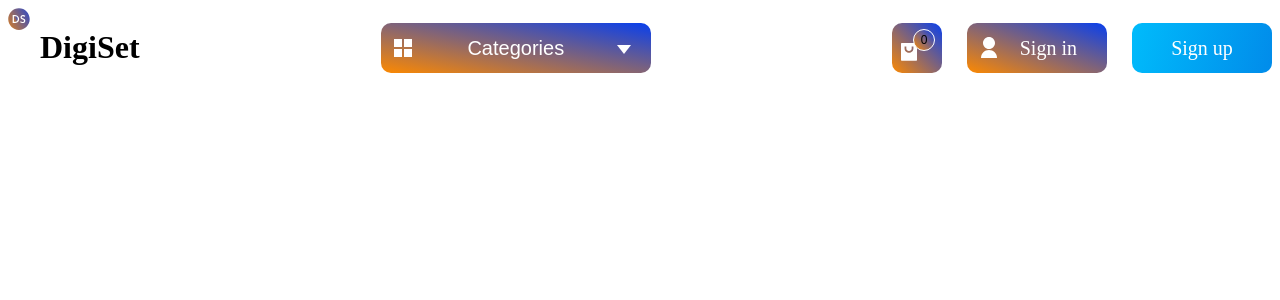
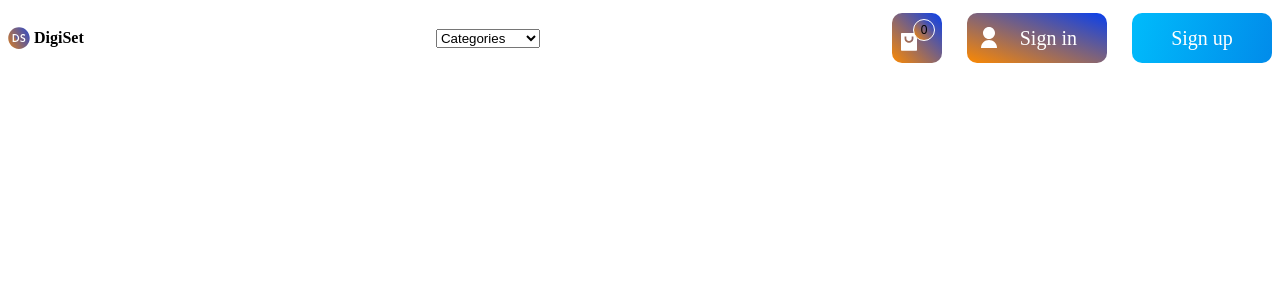
Before and after one commit to ValeriyaGlx/eCommerce-Application, a React (Create React App) app: page / in a window 1280 px wide. Shown: the top 300 px of the page. Built offline with nearby package versions, Linux system fonts and the light colour scheme.

Commit message:
refactor: refactor header components

```diff
--- /dev/null
+++ b/src/constants/headerConstants/headerConstants.ts
@@ -0,0 +1,27 @@
+export const SELECT_CATEGORIES_DATA = [
+  {
+    value: 'top',
+    data: 'TOP Courses',
+    id: Math.random(),
+  },
+  {
+    value: 'free',
+    data: 'FREE!',
+    id: Math.random(),
+  },
+  {
+    value: 'web-dis',
+    data: 'Web Design',
+    id: Math.random(),
+  },
+  {
+    value: 'analytic',
+    data: 'Data Analysis',
+    id: Math.random(),
+  },
+  {
+    value: 'front',
+    data: 'Frontend Dev',
+    id: Math.random(),
+  },
+];
--- a/src/entities/SignInButton/SignInButton.css
+++ b/src/entities/ButtonWithRoute/ButtonWithRoute.css
@@ -1,10 +1,10 @@
-.button-signIn{
+.button-signIn {
   box-sizing: border-box;
   padding: 10px 30px;
   width: 140px;
   height: 50px;
   color: white;
-  background: linear-gradient(to bottom left, #083FED,  #FC8901);
+  background: linear-gradient(to bottom left, #083FED, #FC8901);
   font-size: 20px;
   border: none;
   line-height: 30px;
@@ -13,12 +13,12 @@
   text-align: end;
 }
 
-.button-signIn a{
+.button-signIn a {
   color: white;
   text-decoration: none;
 }
 
-.button-signIn::before{
+.button-signIn::before {
   content: "";
   position: absolute;
   left: 10px;
@@ -30,3 +30,20 @@
   background-size: cover;
   margin-right: 10px;
 }
+
+.button-signUp {
+  text-align: center;
+  width: 140px;
+  height: 50px;
+  line-height: 50px;
+  color: white;
+  background: linear-gradient(103.86deg, #00C6FF -22.01%, #0183E7 117.6%);
+  font-size: 20px;
+  border: none;
+  border-radius: 10px;
+}
+
+.button-signUp a {
+  color: white;
+  text-decoration: none;
+}
--- /dev/null
+++ b/src/entities/ButtonWithRoute/ButtonWithRoute.tsx
@@ -0,0 +1,19 @@
+import React, { FC } from 'react';
+import { Link } from 'react-router-dom';
+import './ButtonWithRoute.css';
+
+interface ButtonProps {
+  className: string;
+  path: string;
+  data: string;
+}
+
+const ButtonWithRoute: FC<ButtonProps> = ({ className, path, data }) => {
+  return (
+    <div className={className}>
+      <Link to={path}>{data}</Link>
+    </div>
+  );
+};
+
+export default ButtonWithRoute;
--- a/src/entities/SignInButton/SignInButton.tsx
+++ /dev/null
@@ -1,11 +0,0 @@
-import React from 'react';
-import { Link } from 'react-router-dom';
-import './SignInButton.css';
-
-export function SignInButton() {
-  return (
-    <div className='button-signIn'>
-      <Link to='/signIn'>Sign in</Link>
-    </div>
-  );
-}
--- a/src/pages/HomePage/HomePage.tsx
+++ b/src/pages/HomePage/HomePage.tsx
@@ -1,12 +1,12 @@
 import React from 'react';
 
-import { HeaderMain } from '../../widgets/Header/HeaderMain';
+import { Header } from '../../widgets/Header/Header';
 import './HomePage.css';
 
 export function HomePage() {
   return (
     <div className='wrapper'>
-      <HeaderMain />
+      <Header />
     </div>
   );
 }
--- /dev/null
+++ b/src/shared/Logo/Logo.css
@@ -0,0 +1,8 @@
+.header-logo {
+  display: flex;
+  align-items: center;
+}
+
+.logo-img {
+  margin-right: 4px;
+}
--- /dev/null
+++ b/src/shared/Logo/Logo.tsx
@@ -0,0 +1,19 @@
+import React, { FC } from 'react';
+
+import logoMain from '../../assets/icons/logo-main.svg';
+import './Logo.css';
+
+interface LogoProps {
+  logo?: typeof logoMain;
+}
+
+const Logo: FC<LogoProps> = ({ logo }) => {
+  return (
+    <div className='header-logo'>
+      <img src={logo ? logo : logoMain} className='logo-img' alt='logo' />
+      <h4 className='logo-title'>DigiSet</h4>
+    </div>
+  );
+};
+
+export default Logo;
--- a/src/widgets/Header/Header.css
+++ b/src/widgets/Header/Header.css
@@ -1,20 +1,12 @@
-.header{
+.header {
   display: flex;
   justify-content: space-between;
   align-items: center;
 }
 
-.wrapper-button{
+.wrapper-button {
   display: flex;
   justify-content: space-between;
   align-items: center;
   gap: 25px;
 }
-
-.header-logo{
-  display: flex;
-}
-
-.logo-img{
-  margin-right: 10px;
-}
--- /dev/null
+++ b/src/widgets/Header/Header.tsx
@@ -0,0 +1,31 @@
+import React from 'react';
+
+import iconCart from '../../assets/icons/icon-cart.svg';
+import './Header.css';
+import { CartButton } from '../../entities/CartButton/CartButton';
+import ButtonWithRoute from '../../entities/ButtonWithRoute/ButtonWithRoute';
+import Logo from '../../shared/Logo/Logo';
+import SelectTag from '../../entities/SelectTag/SelectTag';
+import { SELECT_CATEGORIES_DATA as categoriesArray } from '../../constants/headerConstants/headerConstants';
+
+export function Header() {
+  return (
+    <header className='header'>
+      <Logo />
+      <SelectTag defaultData={'Categories'} selectArray={categoriesArray} />
+      <div className='wrapper-button'>
+        <CartButton src={iconCart} alt='cartButton' />
+        <ButtonWithRoute
+          className={'button-signIn'}
+          path={'/signIn'}
+          data={'Sign in'}
+        />
+        <ButtonWithRoute
+          className={'button-signUp'}
+          path={'/singUp'}
+          data={'Sign up'}
+        />
+      </div>
+    </header>
+  );
+}
--- a/src/widgets/Header/HeaderMain.tsx
+++ /dev/null
@@ -1,26 +0,0 @@
-import React from 'react';
-
-import logo from '../../assets/icons/logo.svg';
-import iconCart from '../../assets/icons/icon-cart.svg';
-import './Header.css';
-import { Categories } from '../../entities/Categories/Categories';
-import { CartButton } from '../../entities/CartButton/CartButton';
-import { SignInButton } from '../../entities/SignInButton/SignInButton';
-import { SignUpButton } from '../../entities/SignUpButton/SignUpButton';
-
-export function HeaderMain() {
-  return (
-    <header className='header'>
-      <div className='header-logo'>
-        <img src={logo} className='logo-img' alt='logo' />
-        <h1 className='logo-title'>DigiSet</h1>
-      </div>
-      <Categories />
-      <div className='wrapper-button'>
-        <CartButton src={iconCart} alt='cartButton' />
-        <SignInButton />
-        <SignUpButton />
-      </div>
-    </header>
-  );
-}
--- a/src/widgets/SignUpSection/SignUpSection.tsx
+++ b/src/widgets/SignUpSection/SignUpSection.tsx
@@ -7,10 +7,12 @@ import {
 import SelectTag from '../../entities/SelectTag/SelectTag';
 import InputSubmit from '../../entities/InputSubmit/InputSubmit';
 import InputCheckbox from '../../entities/InputCheckbox/InputCheckbox';
+import Logo from '../../shared/Logo/Logo';
 
 const SignUpSection = () => {
   return (
     <section>
+      <Logo />
       <h2>Create Account</h2>
       <div>
         {signUpArray.map(({ type, placeholder, logo }) => (
--- a/src/widgets/WelcomeBackSection/WelcomeBackSection.tsx
+++ b/src/widgets/WelcomeBackSection/WelcomeBackSection.tsx
@@ -1,3 +1,5 @@
+import ButtonWithRoute from '../../entities/ButtonWithRoute/ButtonWithRoute';
+
 const WelcomeBackSection = () => {
   return (
     <section>
@@ -7,6 +9,11 @@ const WelcomeBackSection = () => {
         <br />
         log in with your personal info
       </p>
+      <ButtonWithRoute
+        className={'button-signIn'}
+        path={'/signIn'}
+        data={'Sign in'}
+      />
     </section>
   );
 };
```
Also changed, not shown: src/assets/icons/logo-main.svg (renamed from src/assets/icons/logo.svg).
